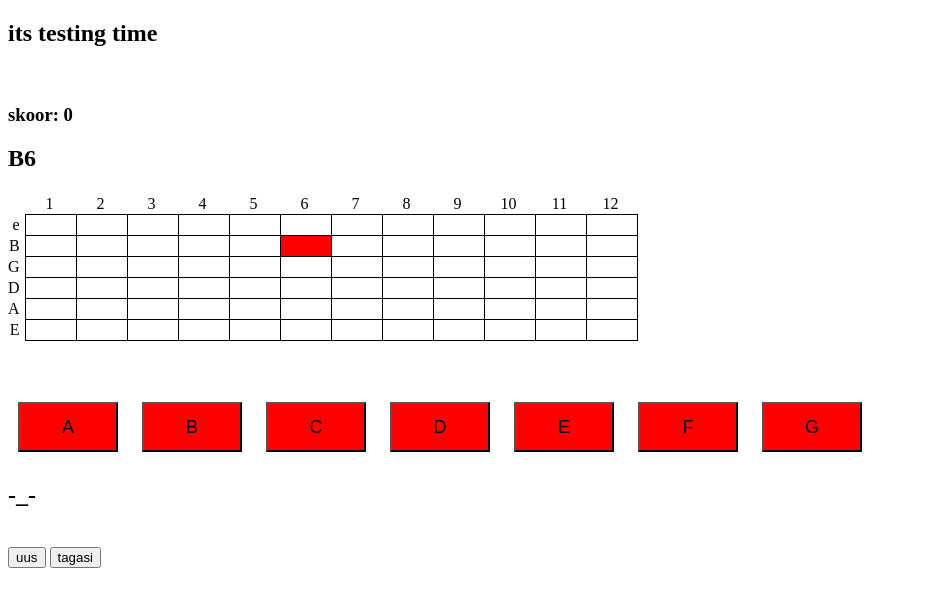
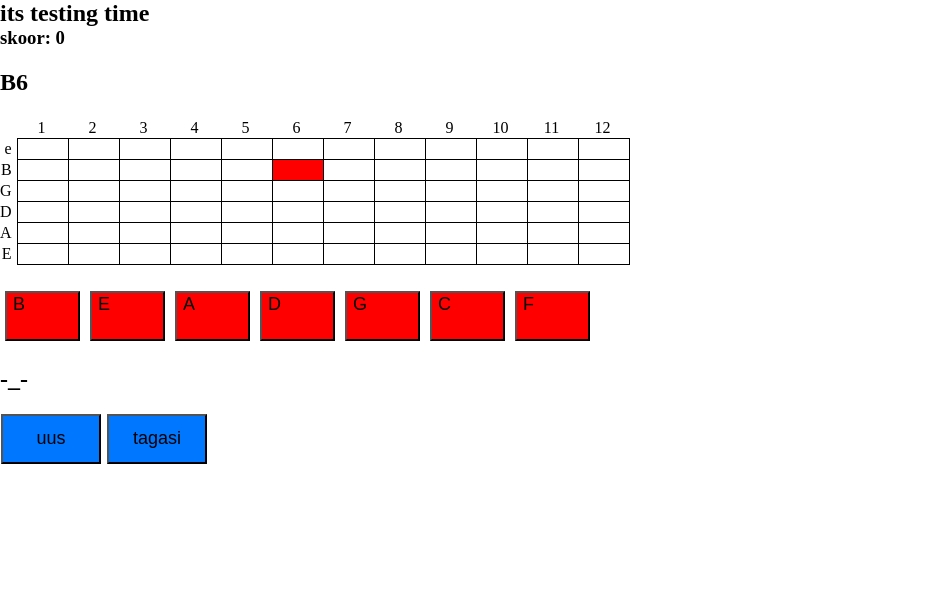
Before and after one commit to TaavoLippus/TaavoLippus.github.io, a plain HTML site: page index.html in a window 1280 px wide. Both pictures are taken after a click on the button "alusta". Shown: the whole page, without its empty margins (0-925 px from the left). Drawn offline with Linux system fonts and the light colour scheme.

Commit message:
css muudetud

```diff
--- a/index.html
+++ b/index.html
@@ -18,12 +18,8 @@
         <!--start page-->
         <div id="start_page">
             <h1>fretboard õppimise asi</h1>
-            <br>
-            <br>
             <h2 id="hoiatus">tapa ennast!!!</h2>
             <button onclick="test_setup()" class="nupu-class">alusta</button>
-            <br>
-            <br>
             <h3>keeled:</h3>
             <div id="keeled_checkboxid">
                 <input type="checkbox" id="E" checked> <label for="E">E</label>
@@ -41,7 +37,6 @@
 
         <div id ="test_ise">
             <h2 id="suvakas">its testing time</h2>
-            <br>
             <h3 id="skoor">skoor: 0</h3>
             <img src="https://c.tenor.com/cR1Sq2tIHmsAAAAC/tenor.gif" id="leek">
             <h2 id="prompt">prompt</h2>
@@ -57,28 +52,26 @@
             </div>
 
             <div id="nupud">
-                <div id="nupud_naturaal">
-                    <button onclick="check('A')" id="A_button" class="nupu-class">A</button>
-                    <button onclick="check('B')" id="B_button" class="nupu-class">B</button>
-                    <button onclick="check('C')" class="nupu-class">C</button>
-                    <button onclick="check('D')" class="nupu-class">D</button>
-                    <button onclick="check('E')" class="nupu-class">E</button>
-                    <button onclick="check('F')" class="nupu-class">F</button>
-                    <button onclick="check('G')" class="nupu-class">G</button>
-                </div>
-                <div id="nupud_sharp">
-                    <button onclick="check('A#')" class="nupu-class">A#</button>
-                    <button onclick="check('C#')" class="nupu-class">C#</button>
-                    <button onclick="check('D#')" class="nupu-class">D#</button>
-                    <button onclick="check('F#')" class="nupu-class">F#</button>
-                    <button onclick="check('G#')" class="nupu-class">G#</button>
-                </div>
+                    <button onclick="check('B')" id="B_button" class="nupu-class-naturaal">B</button>
+                    <button onclick="check('E')" id="E_button"class="nupu-class-naturaal">E</button>
+                    <button onclick="check('A')" id="A_button" class="nupu-class-naturaal">A</button>
+                    <button onclick="check('D')" id="D_button" class="nupu-class-naturaal">D</button>
+                    <button onclick="check('G')" id="G_button" class="nupu-class-naturaal">G</button>
+                    <button onclick="check('C')" id="C_button" class="nupu-class-naturaal">C</button>
+                    <button onclick="check('F')" id="F_button" class="nupu-class-naturaal">F</button>
+
+                    <button onclick="check('A#')" id="A#_button" class="nupu-class-sharp">A#</button>
+                    <button onclick="check('C#')" id="C#_button" class="nupu-class-sharp">C#</button>
+                    <button onclick="check('D#')" id="D#_button" class="nupu-class-sharp">D#</button>
+                    <button onclick="check('F#')" id="F#_button" class="nupu-class-sharp">F#</button>
+                    <button onclick="check('G#')" id="G#_button" class="nupu-class-sharp">G#</button>
             </div>
 
             <h2 id="tulemus">-_-</h2>
-            <br>
-            <button onclick="test_setup()">uus</button>
-            <button onclick="reload_function()">tagasi</button>
+            <div id="suvalised_nupud">
+                <button onclick="test_setup()" class="nupu-class">uus</button>
+                <button onclick="reload_function()" class="nupu-class">tagasi</button>
+            </div>
         </div>
     </body>
 </html>
--- a/main.js
+++ b/main.js
@@ -21,11 +21,10 @@ function updateText(element_id, newValue) {
 }
 
 function test_setup() {
-    console.log(diagramm_laetud)
+
     if(diagramm_laetud==false){
         fretboard_diagramm()
     }
-
 
     keeled_lubatud = []
     skoor=0
@@ -38,30 +37,39 @@ function test_setup() {
     })
 
     noodid_lubatud = []
+
+    nupud.querySelectorAll('*').forEach((nupp)=>{
+        nupp.style.display="none"
+        if (document.getElementById('noodid_naturaal').checked == true){
+            if (nupp.className=='nupu-class-naturaal'){
+                nupp.style.display="flex"
+            }
+        }
+        if (document.getElementById('noodid_sharp').checked == true){
+            if (nupp.className=='nupu-class-sharp'){
+                nupp.style.display="flex"
+            }
+        }
+    })
+
     if (document.getElementById('noodid_naturaal').checked == true){
         noodid_lubatud = noodid_naturaal
-        document.getElementById('nupud_naturaal').style.display='block'
-        document.getElementById('nupud_sharp').style.display='none'
     }
     if (document.getElementById('noodid_sharp').checked == true && document.getElementById('noodid_naturaal').checked == true){
         noodid_lubatud = noodid_sharp
-        document.getElementById('nupud_naturaal').style.display='block'
-        document.getElementById('nupud_sharp').style.display='block'
-
     }
     if (document.getElementById('noodid_sharp').checked == true && document.getElementById('noodid_naturaal').checked == false){
         noodid_lubatud = noodid_ainult_sharp
-        document.getElementById('nupud_sharp').style.display='block'
-        document.getElementById('nupud_naturaal').style.display='none'
+    }
 
-    }
+    console.log(noodid_lubatud)
 
     if (keeled_lubatud.length < 1 || noodid_lubatud.length < 1){
         document.getElementById('hoiatus').style.display="block"
     }
     else {
         start_page.style.display="none";
-        test_ise.style.display="block";
+        test_ise.style.display="flex";
         test_main()
     }
 
@@ -93,25 +101,23 @@ function test_main() {
         viimane_keel_ja_fret_div.removeAttribute('style')
     }
 
-
     viimane_prompt = keel_ja_fret
     console.log(`viimane prompt oli ${viimane_prompt}`)
 
     window.check = function(guess) {
         if (guess == õige_noot_sharp) {
             updateText("tulemus", ":D");
-            //document.getElementById("leek").style.display="none"
             skoor += 100
             updateText("skoor", `skoor: ${skoor}`)
             console.log(skoor)
             document.body.classList.add('disabled');
-            setTimeout(test_main, 1000);
+            setTimeout(test_main, 500);
         } else {
             updateText("tulemus", "D:")
             document.getElementById("leek").style.display="block"
             skoor = skoor - 100
             updateText("skoor", `skoor: ${skoor}`)
-            setTimeout(test_main, 1000);
+            setTimeout(test_main, 500);
         }
     }
 }
@@ -148,7 +154,6 @@ function fretboard_diagramm() {
         keel_div.dataset.keel = keel;
 
         for (let fret = 1; fret <= fretide_arv; fret++) {
-            console.log(`${Object.keys(keeled)[keel-1]}${fret}`)
             const fret_div = document.createElement('div')
             fret_div.className = 'fret'
             fret_div.dataset.fret = fret
--- a/style.css
+++ b/style.css
@@ -1,7 +1,10 @@
 
-body {
+html, body {
     justify-content: center;
     align-items: center;
+    height: 100%;
+    margin: 0;
+    padding: 0;
 }
 
 #start_page {
@@ -11,43 +14,36 @@ body {
 
 #test_ise {
     display: none;
+    flex-direction: column;
 }
 
 #nupud {
     display: flex;
-}
-
-
-body.disabled {
-    pointer-events: none;
-}
-
-#hoiatus {
-    display: none;
-    color: red;
-}
-
-#leek {
-    position: fixed;
-    top: 0;
-    left: 0;
-    width: 100%;
-    height: 100%;
-    opacity: 0.01;
-    /*object-fit: cover;*/
-    display: none;
-    z-index: 99999;
-}
-
-#nupud {
-    width: 75%;
+    flex-wrap:wrap;
+    width: 60%;
+    margin: 10;
 }
 
 .nupu-class {
-    background-color: red;
+    background-color: rgb(0, 119, 255);
     width: 100px;
     height: 50px;
-    margin: 10px;
+    margin: 1px;
+    font-size: large;
+}
+
+.nupu-class-naturaal {
+    background-color: red;
+    min-width: 75px;
+    min-height: 50px;
+    margin: 5px;
+    font-size: large;
+}
+.nupu-class-sharp {
+    background-color: red;
+    min-width: 50px;
+    min-height: 50px;
+    margin: 5px;
     font-size: large;
 }
 
@@ -58,25 +54,14 @@ body.disabled {
 }
 
 .fret {
-    width: 50px;
-    height: 20px;
+    min-width: 50px;
+    min-height: 20px;
     border-right: 1px solid black;
     display: flex;
     justify-content: center;
     align-items: center;
     position: relative;
 }
-
-/*.fret::before {
-    content: '';
-    position: absolute;
-    top: 50%;
-    left: 0;
-    width: 100%;
-    height: 1px;
-    background-color: red;
-    transform: translateY(-50%);
-  }*/
 
 .fretboard {
     display: flex;
@@ -87,7 +72,7 @@ body.disabled {
 .diagramm {
     display: flex;
     flex-direction: row;
-    margin-bottom: 50px;
+    margin-bottom: 20px;
 }
 
 .keele_nimed{
@@ -119,3 +104,44 @@ body.disabled {
     justify-content: center;
     align-items: center;
 }
+
+#suvakas{
+    margin: 0;
+    padding: 0;
+}
+
+#skoor{
+    margin: 0;
+    padding: 0;
+}
+
+#prompt{
+    margin: 10;
+    padding: 0;
+}
+
+#tulemus{
+    margin: 20;
+    padding: 0;
+}
+
+body.disabled {
+    pointer-events: none;
+}
+
+#hoiatus {
+    display: none;
+    color: red;
+}
+
+#leek {
+    position: fixed;
+    top: 0;
+    left: 0;
+    width: 100%;
+    height: 100%;
+    opacity: 0.01;
+    /*object-fit: cover;*/
+    display: none;
+    z-index: 99999;
+}
```
